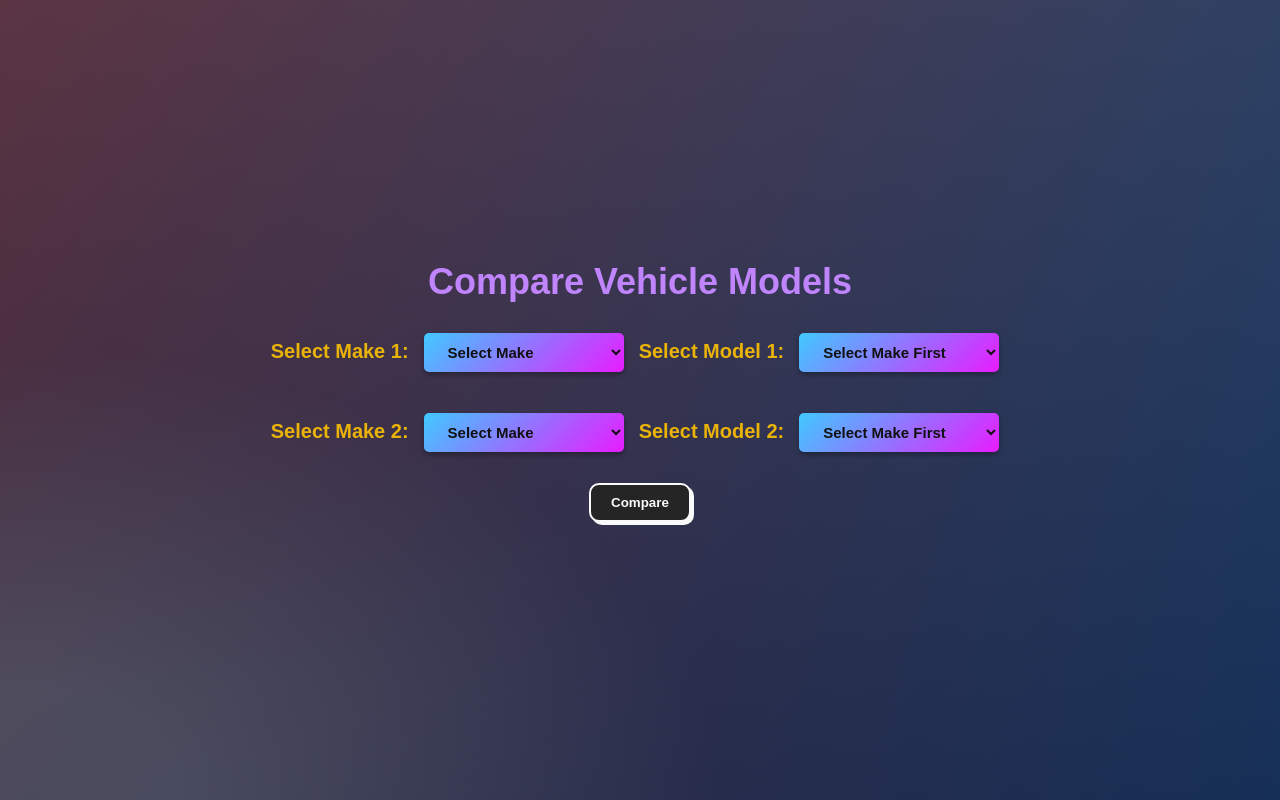
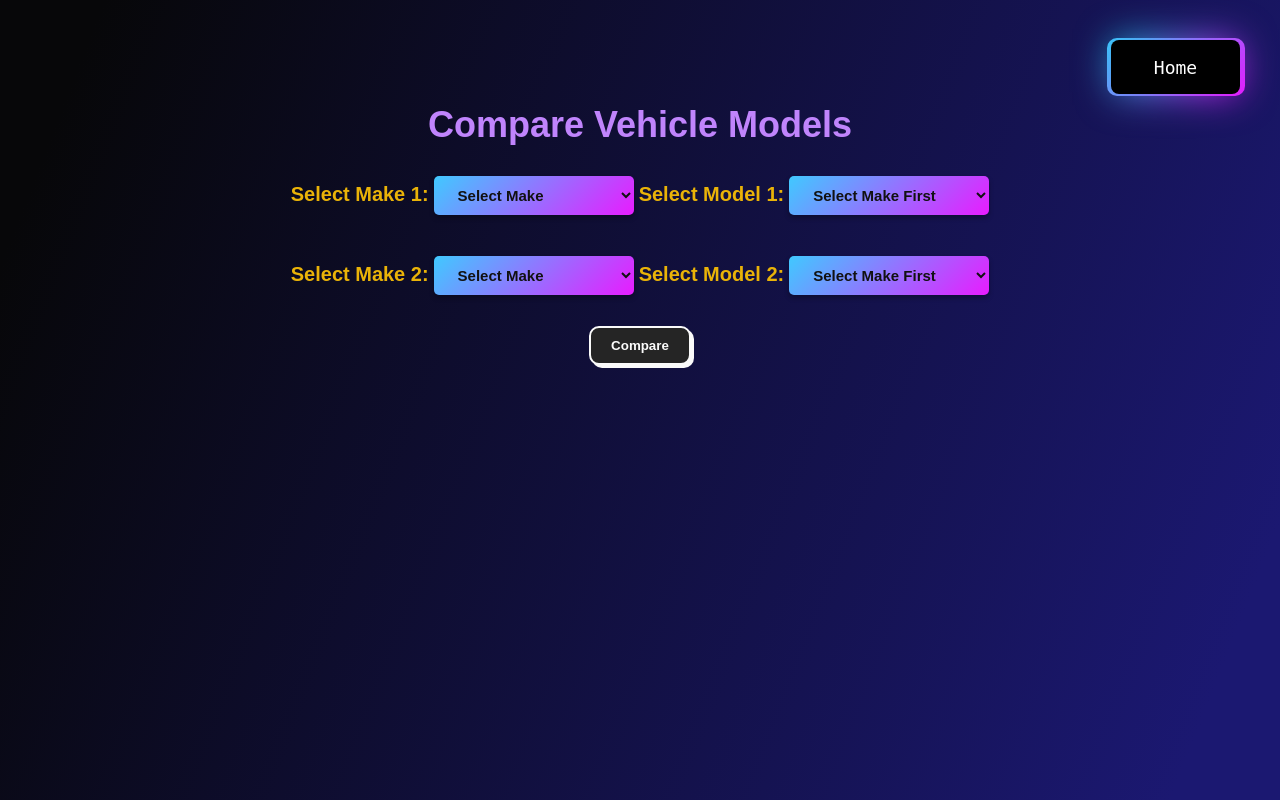
Before and after one commit to Sam-ops09/Sustainable-Mobility-Tracker-Car-Metrics-Calculator, a Flask app: page /compare in a window 1280 px wide. Run offline with Flask 3, Linux system fonts and the light colour scheme; parts of the project's set-up code (start-up, migrations or seed data) failed here and were passed over.

Commit message:
compare and graph changes

```diff
--- a/static/css/compare.css
+++ b/static/css/compare.css
@@ -4,25 +4,27 @@ html {
     width: 100%;
     height: 100%;
     overflow: hidden;
-    display: flex;
+    /* display: flex;
     justify-content: center;
-    align-items: center;
+    align-items: center; */
 }
 
 body {
     font-family: 'Nathanos', sans-serif;
     max-width: 1000px;
     font-size: 18px;
-    margin: 0 auto;
+    margin: 50px auto;
     padding: 30px;
     background-color: #331952;
     color: #ccc;
-    background: -moz-radial-gradient(0% 100%, ellipse cover, rgba(104,128,138,.4) 10%,rgba(138,114,76,0) 40%),-moz-linear-gradient(top,  rgba(57,173,219,.25) 0%, rgba(42,60,87,.4) 100%), -moz-linear-gradient(-45deg,  #670d10 0%, #092756 100%);
+    background-image: linear-gradient( 111.4deg,  rgba(7,7,9,1) 6.5%, rgba(27,24,113,1) 93.2% );
+    /* background: -moz-radial-gradient(0% 100%, ellipse cover, rgba(104,128,138,.4) 10%,rgba(138,114,76,0) 40%),-moz-linear-gradient(top,  rgba(57,173,219,.25) 0%, rgba(42,60,87,.4) 100%), -moz-linear-gradient(-45deg,  #670d10 0%, #092756 100%);
     background: -webkit-radial-gradient(0% 100%, ellipse cover, rgba(104,128,138,.4) 10%,rgba(138,114,76,0) 40%), -webkit-linear-gradient(top,  rgba(57,173,219,.25) 0%,rgba(42,60,87,.4) 100%), -webkit-linear-gradient(-45deg,  #670d10 0%,#092756 100%);
     background: -o-radial-gradient(0% 100%, ellipse cover, rgba(104,128,138,.4) 10%,rgba(138,114,76,0) 40%), -o-linear-gradient(top,  rgba(57,173,219,.25) 0%,rgba(42,60,87,.4) 100%), -o-linear-gradient(-45deg,  #670d10 0%,#092756 100%);
     background: -ms-radial-gradient(0% 100%, ellipse cover, rgba(104,128,138,.4) 10%,rgba(138,114,76,0) 40%), -ms-linear-gradient(top,  rgba(57,173,219,.25) 0%,rgba(42,60,87,.4) 100%), -ms-linear-gradient(-45deg,  #670d10 0%,#092756 100%);
     background: -webkit-radial-gradient(0% 100%, ellipse cover, rgba(104,128,138,.4) 10%,rgba(138,114,76,0) 40%), linear-gradient(to bottom,  rgba(57,173,219,.25) 0%,rgba(42,60,87,.4) 100%), linear-gradient(135deg,  #670d10 0%,#092756 100%);
-    filter: progid:DXImageTransform.Microsoft.gradient( startColorstr='#3E1D6D', endColorstr='#092756',GradientType=1 );
+    filter: progid:DXImageTransform.Microsoft.gradient( startColorstr='#3E1D6D', endColorstr='#092756',GradientType=1 ); */
+
 }
 
 h1 {
@@ -34,20 +36,23 @@ h1 {
 h2 {
     text-align: center;
     margin-bottom: 20px;
-    color: rgb(192, 132, 252);
+    /* color: rgb(192, 132, 252); */
+    color: black;
 }
 
 li {
     /* list-style-type: none; */
     margin-bottom: 5px;
     /* text-align: center; */
-    color: rgb(192, 132, 252);
+    /* color: rgb(192, 132, 252); */
+    color: black;
 }
 
 label {
     color: rgb(234, 179, 8);
     font-weight: 700;
     font-size: 20px;
+    text-align: center;
 }
 
 .compare-button {
@@ -78,6 +83,10 @@ input:active {
     transform: translate(3px, 3px);
 }
 
+form {
+    text-align: center;
+}
+
 form select {
     background: linear-gradient(-45deg, #e81cff 0%, #40c9ff 100%);
     color: #111;
@@ -90,7 +99,7 @@ form select {
     transition: background-color 0.3s ease;
     box-shadow: 0px 3px 5px rgba(0, 0, 0, 0.3);
     text-decoration: none;
-    margin: 10px;
+    margin: 10px auto;
     width: 200px;
 }
 
@@ -104,3 +113,128 @@ form select {
 option {
     background-color: #4169E1;
 }
+
+.results-container {
+    /* justify-content: space-between; */
+    margin-top: 20px; /* Add margin for spacing */
+    width: 100%; /* Ensure the container takes full width of the parent */
+    display: flex;
+    justify-content: center;
+    align-items: center;
+}
+
+.result {
+    flex: 1; /* Each result takes equal width */
+    padding: 20px; /* Add padding for spacing */
+    border: 1px solid #333; /* Add borders for separation */
+    background-color: #638DE5; /* Background color for each result */
+    box-shadow: 0px 0px 5px rgba(0, 0, 0, 0.85); /* Add shadow for depth */
+    margin-right: 10px; /* Add margin between results */
+    border-radius: 10px;
+    box-sizing: border-box;
+}
+
+
+.btn {
+    position: relative;
+    text-decoration: none;
+    font-size: 18px;
+    font-family: monospace;
+
+    width: 105px;
+    height: 30px;
+    background-color: #000;
+    display: flex;
+    align-items: center;
+    color: white;
+    flex-direction: column;
+    justify-content: center;
+    border: none;
+    padding: 12px;
+    gap: 12px;
+    border-radius: 8px;
+    cursor: pointer;
+
+    margin: 30px;
+
+    position: absolute;
+    top: 10px; /* Adjust the top distance as needed */
+    right: 10px; /* Adjust the right distance as needed */
+}
+
+
+.btn::before {
+    content: '';
+    position: absolute;
+    text-decoration: none;
+    inset: 0;
+    left: -4px;
+    top: -1px;
+    margin: auto;
+    width: 138px;
+    height: 58px;
+    border-radius: 10px;
+    background: linear-gradient(-45deg, #e81cff 0%, #40c9ff 100% );
+    z-index: -10;
+    pointer-events: none;
+    transition: all 0.6s cubic-bezier(0.175, 0.885, 0.32, 1.275);
+}
+
+.btn::after {
+    content: "";
+    z-index: -1;
+    position: absolute;
+    inset: 0;
+    background: linear-gradient(-45deg, #fc00ff 0%, #00dbde 100% );
+    transform: translate3d(0, 0, 0) scale(0.95);
+    filter: blur(20px);
+}
+
+.btn:hover::after {
+    filter: blur(30px);
+}
+
+.btn:hover::before {
+    transform: rotate(-180deg);
+}
+
+.btn:active::before {
+    scale: 0.7;
+}
+
+/* Responsive styles for smaller screens (e.g., mobile devices) */
+@media screen and (max-width: 768px) {
+
+    .btn {
+        padding: 10px 20px;
+        font-size: 16px;
+        margin: 4px 0;
+    }
+}
+/* {% if specs1 %}
+<h2>Model 1 Specs:</h2>
+<ul>
+    <li>Make: {{ specs1['Make'] }}</li>
+    <li>Model: {{ specs1['Model'] }}</li>
+    <li>Fuel Consumption Comb (L/100 km): {{ specs1['Fuel Consumption Comb (L/100 km)'] }}</li>
+    <li>CO2 Emissions (g/km): {{ specs1['CO2 Emissions (g/km)'] }}</li>
+    <li>Engine Size (L): {{ specs1['Engine Size (L)'] }}</li>
+    <li>Cylinders: {{ specs1['Cylinders'] }}</li>
+    <li>Vehicle Class: {{ specs1['Vehicle Class'] }}</li>
+    <li>Transmission: {{ specs1['Transmission'] }}</li>
+</ul>
+{% endif %}
+
+{% if specs2 %}
+<h2>Model 2 Specs:</h2>
+<ul>
+    <li>Make: {{ specs2['Make'] }}</li>
+    <li>Model: {{ specs2['Model'] }}</li>
+    <li>Fuel Consumption Comb (L/100 km): {{ specs2['Fuel Consumption Comb (L/100 km)'] }}</li>
+    <li>CO2 Emissions (g/km): {{ specs2['CO2 Emissions (g/km)'] }}</li>
+    <li>Engine Size (L): {{ specs2['Engine Size (L)'] }}</li>
+    <li>Cylinders: {{ specs2['Cylinders'] }}</li>
+    <li>Vehicle Class: {{ specs2['Vehicle Class'] }}</li>
+    <li>Transmission: {{ specs2['Transmission'] }}</li>
+</ul>
+{% endif %} */
--- a/templates/compare.html
+++ b/templates/compare.html
@@ -32,6 +32,7 @@
 </head>
 
 <body>
+    <a class="btn" href="{{ url_for('index') }}">Home</a>
     <h1>Compare Vehicle Models</h1>
     <form method="POST" action="/compare">
         <label for="make1">Select Make 1:</label>
@@ -67,11 +68,13 @@
     <br><br>
 
     <!-- Display the specs for selected models -->
+    <div class="results-container">
+        <!-- Model 1 Specs -->
         {% if specs1 %}
-    <h2>Model 1 Specs:</h2>
+        <div class="result">
+            <h2>Specs of ({{ specs1['Model'] }}):</h2>
             <ul>
                 <li>Make: {{ specs1['Make'] }}</li>
-        <li>Model: {{ specs1['Model'] }}</li>
                 <li>Fuel Consumption Comb (L/100 km): {{ specs1['Fuel Consumption Comb (L/100 km)'] }}</li>
                 <li>CO2 Emissions (g/km): {{ specs1['CO2 Emissions (g/km)'] }}</li>
                 <li>Engine Size (L): {{ specs1['Engine Size (L)'] }}</li>
@@ -79,13 +82,15 @@
                 <li>Vehicle Class: {{ specs1['Vehicle Class'] }}</li>
                 <li>Transmission: {{ specs1['Transmission'] }}</li>
             </ul>
+        </div>
         {% endif %}
 
+        <!-- Model 2 Specs -->
         {% if specs2 %}
-    <h2>Model 2 Specs:</h2>
+        <div class="result">
+            <h2>Specs of ({{ specs2['Model'] }}):</h2>
             <ul>
                 <li>Make: {{ specs2['Make'] }}</li>
-        <li>Model: {{ specs2['Model'] }}</li>
                 <li>Fuel Consumption Comb (L/100 km): {{ specs2['Fuel Consumption Comb (L/100 km)'] }}</li>
                 <li>CO2 Emissions (g/km): {{ specs2['CO2 Emissions (g/km)'] }}</li>
                 <li>Engine Size (L): {{ specs2['Engine Size (L)'] }}</li>
@@ -93,7 +98,9 @@
                 <li>Vehicle Class: {{ specs2['Vehicle Class'] }}</li>
                 <li>Transmission: {{ specs2['Transmission'] }}</li>
             </ul>
+        </div>
         {% endif %}
+    </div>
 </body>
 
 </html>
```
Also changed, not shown: static/css/graph.css (+8 -1 lines), templates/graph.html (+9 -5 lines). Lines whose indentation alone changed are shown as unchanged.
